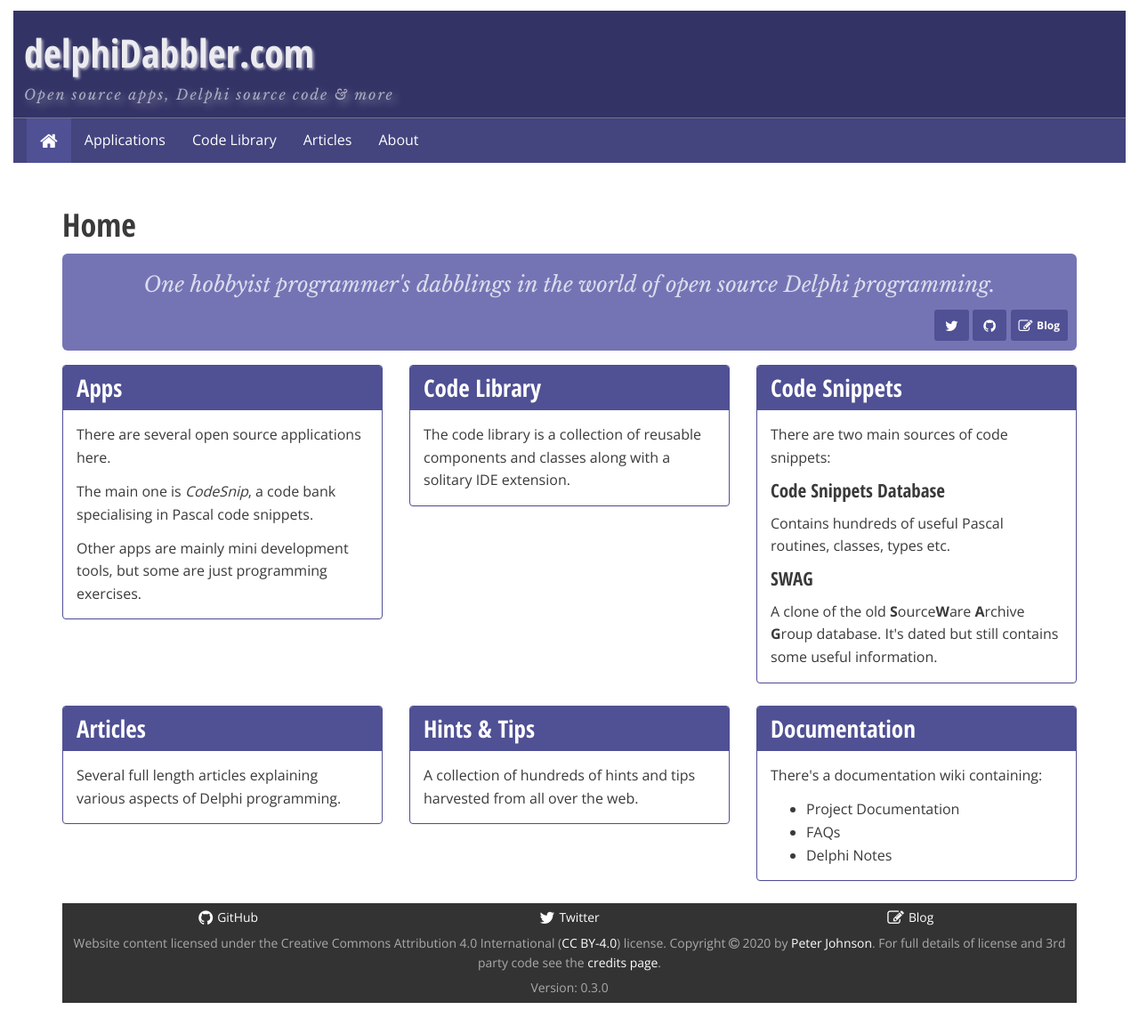
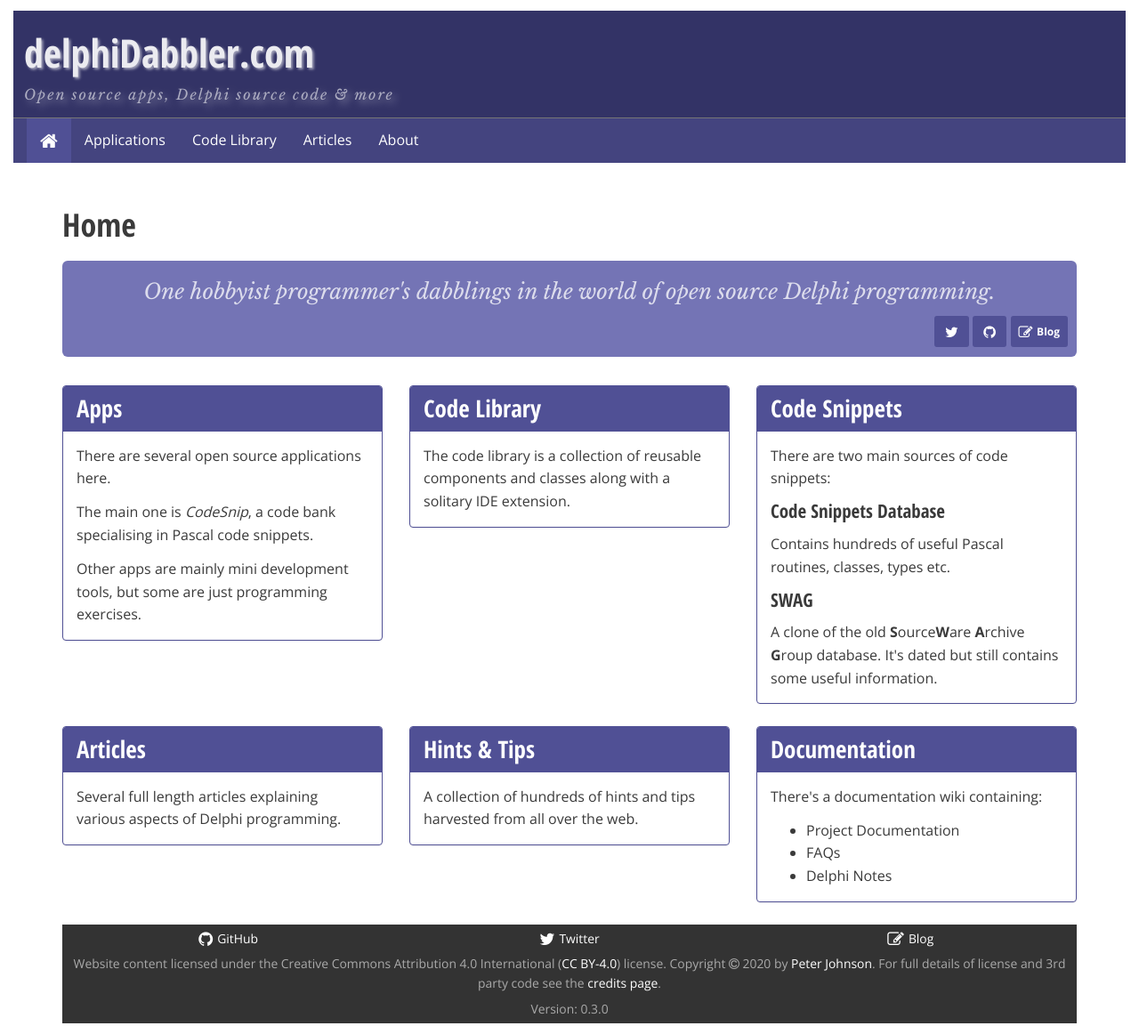
Before and after one commit to delphidabbler/delphidabbler.github.io, a Jekyll site: the page built from index.html, in a window 1280 px wide. Shown: the whole page at 89% size. Built offline with Jekyll 4.4.1, drawn with Linux system fonts in a browser that asks for light colours; nearby versions of some CDN libraries; before the commit the page ends 1139 px from its top, so only the background shows below that.

Commit message:
Increase vertical margins on strapline box on home page

```diff
--- a/_sass/_dd-custom-styles.scss
+++ b/_sass/_dd-custom-styles.scss
@@ -230,7 +230,7 @@
   background-color: $box-bg;
   color: $box-color;
   padding: $box-padding;
-  margin: 0 0 $box-margin-bottom 0;
+  margin: $box-margin-top 0 $box-margin-bottom 0;
   border-radius: $border-radius-large;
 
   > .strapline {
--- a/_sass/_dd-custom-variables.scss
+++ b/_sass/_dd-custom-variables.scss
@@ -31,7 +31,9 @@
 $box-bg: $jumbotron-bg;
 $box-color: $jumbotron-color;
 $box-padding: 10px;
-$box-margin-bottom: 10px;
+//$box-margin-bottom: 10px;
+$box-margin-bottom: ceil($line-height-computed / 1.25);
+$box-margin-top: ceil($line-height-computed / 1.25);
 $box-font-size: ceil(($font-size-base * 1.2));
 $box-strapline-font-size: $box-font-size;
 $box-label-padding: 6px;
```
